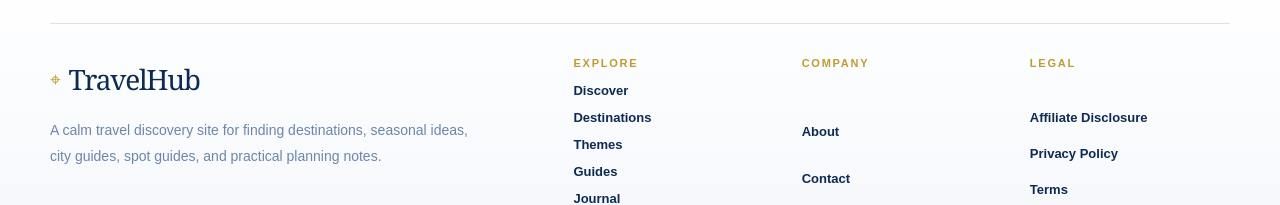
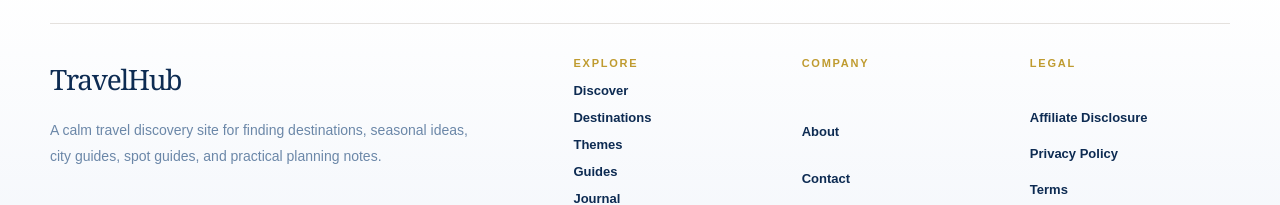
Before and after one commit to kazumophone-arch/travelhub, a Next.js app: page / in a window 1280 px wide. Shown: the part 1532-1737 px from the top of the page. Built offline with nearby package versions, Linux system fonts and the light colour scheme; no server answers; the database is empty.

Commit message:
Remove leftover wordmark icon from site footer
Same icon was already removed from the header nav; the footer brand
link still had it.

```diff
--- a/components/SiteFooter.tsx
+++ b/components/SiteFooter.tsx
@@ -37,7 +37,6 @@ export function SiteFooter() {
         <div className={styles.top} style={topStyle}>
           <div style={brandBlockStyle}>
             <Link href="/" style={brandStyle}>
-              <span style={brandMarkStyle}>⌖</span>
               <span>TravelHub</span>
             </Link>
 
@@ -113,12 +112,6 @@ const brandStyle: CSSProperties = {
   letterSpacing: "-0.045em",
 };
 
-const brandMarkStyle: CSSProperties = {
-  color: "#BF9B30",
-  fontSize: 19,
-  lineHeight: 1,
-};
-
 const textStyle: CSSProperties = {
   margin: "18px 0 0",
   color: "#6B87A8",
```
